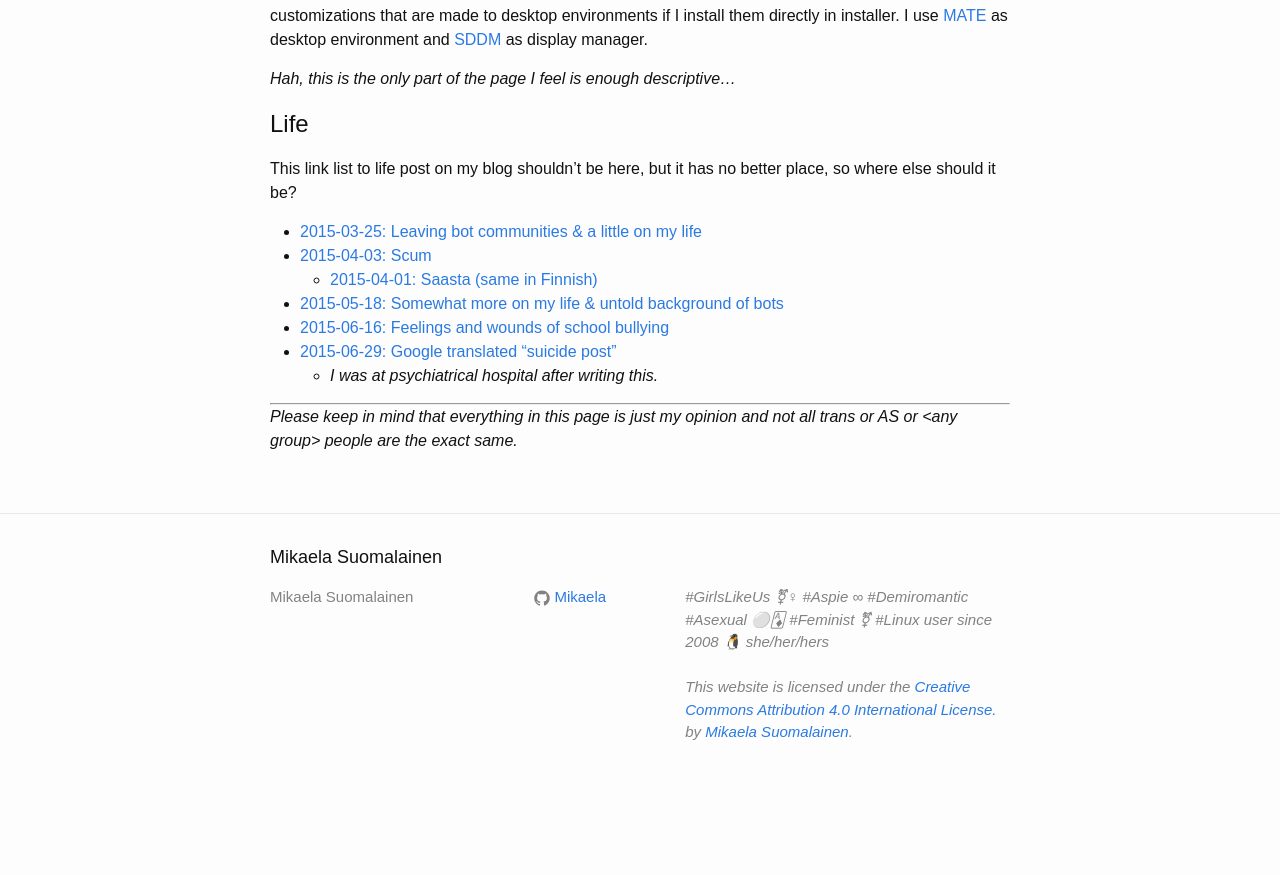
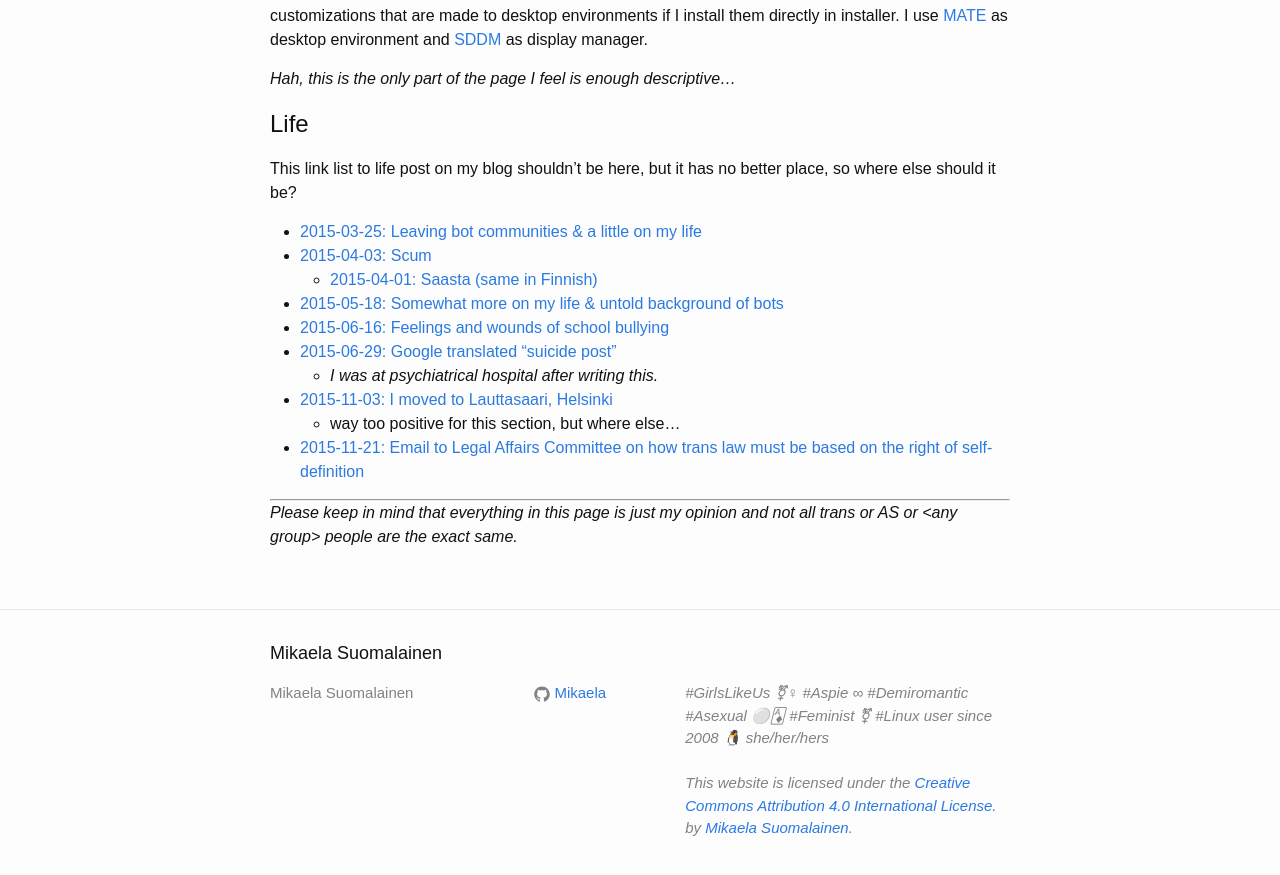
Before and after one commit to Mikaela/mikaela.github.io, a Jekyll site: the page built from pages/about.markdown, in a window 1280 px wide and 900 px high, scrolled down 1837 px. Shown: the top 875 px of the window. Built offline with Jekyll 4.4.1, drawn with Linux system fonts in a browser that asks for light colours; Markdown is read by kramdown in place of the engine named in the settings; before the commit the page ends 2641 px from its top, so only the background shows below that.

Commit message:
about: update life

```diff
--- a/pages/about.markdown
+++ b/pages/about.markdown
@@ -119,6 +119,9 @@ better place, so where else should it be?
 * [2015-06-16: Feelings and wounds of school bullying]({% post_url 2015-06-16-feelings %})
 * [2015-06-29: Google translated "suicide post"](https://translate.google.fi/translate?sl=fi&tl=en&js=y&prev=_t&hl=fi&ie=UTF-8&u=https%3A%2F%2Fmikaela.info%2Ffinnish%2F2015%2F06%2F29%2Fminusta.html&edit-text=)
     * *I was at psychiatrical hospital after writing this.*
+* [2015-11-03: I moved to Lauttasaari, Helsinki](https://mikaela.info/english/2015/11/03/moving.html)
+    * way too positive for this section, but where else...
+* [2015-11-21: Email to Legal Affairs Committee on how trans law must be based on the right of self-definition](https://translate.google.fi/translate?sl=fi&tl=en&js=y&prev=_t&hl=en&ie=UTF-8&u=https%3A%2F%2Fmikaela.info%2Ffinnish%2F2015%2F11%2F21%2Fsahkopostia-lakivaliokunnalle-translaki.html&edit-text=)
 
 * * * * *
 
```
